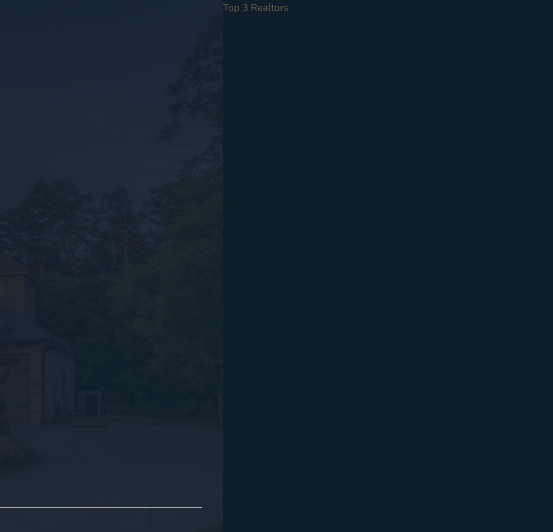
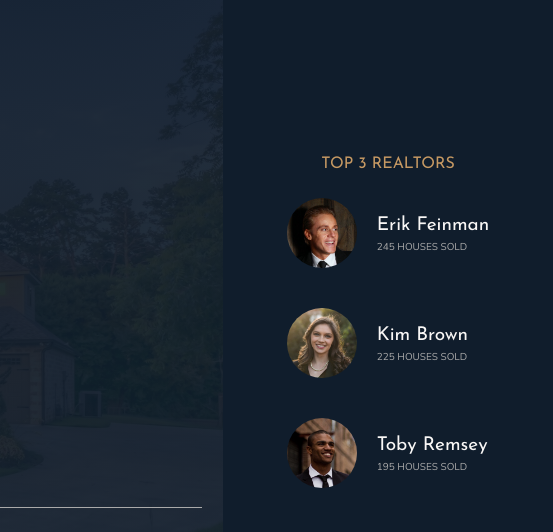
Before and after one commit to nataliabanz/nexter, a website: page index.html in a window 1280 px wide. Shown: the top 532 px of the page, 727-1280 px from the left. Drawn offline with nearby package versions, Linux system fonts and the light colour scheme.

Commit message:
Final section

```diff
--- a/index.html
+++ b/index.html
@@ -31,7 +31,28 @@
         </header>
 
         <div class="realtors">
-            Top 3 Realtors
+            <h3 class="heading-3">Top 3 Realtors</h3>
+            <div class="realtors__person">
+                <img src="img/realtor-1.jpeg" alt="Realtor 1" class="realtors__img">
+                <div class="realtors__details">
+                    <h4 class="heading-4 heading-4--light">Erik Feinman</h4>
+                    <p class="realtors__sold">245 Houses sold</p>
+                </div>
+
+
+                <img src="img/realtor-2.jpeg" alt="Realtor 2" class="realtors__img">
+                <div class="realtors__details">
+                    <h4 class="heading-4 heading-4--light">Kim Brown</h4>
+                    <p class="realtors__sold">225 Houses sold</p>
+                </div>
+
+
+                <img src="img/realtor-3.jpeg" alt="Realtor 3" class="realtors__img">
+                <div class="realtors__details">
+                    <h4 class="heading-4 heading-4--light">Toby Remsey</h4>
+                    <p class="realtors__sold">195 Houses sold</p>
+                </div>
+            </div>
         </div>
 
         <section class="features">
--- a/sass/_realtors.scss
+++ b/sass/_realtors.scss
@@ -1,4 +1,30 @@
 .realtors {
     background-color: $color-secondary;
     grid-column: col-end 6 / full-end;
+
+    display: grid;
+    align-content: center;
+    justify-content: center;
+    grid-row-gap: 2rem;
+    justify-items: center;
+
+    &__person {
+        display: grid;
+        grid-template-columns: min-content max-content;
+        grid-column-gap: 2rem;
+        grid-row-gap: 5vh;
+        align-items: center;
+    }
+
+    &__img {
+        width: 7rem;
+        border-radius: 50%;
+        display: block;
+    }
+
+    &__sold {
+        color: $color-grey-light-2;
+        text-transform: uppercase;
+        margin-top: -2px;
+    }
 }
```
Also changed, not shown: css/style.css.
